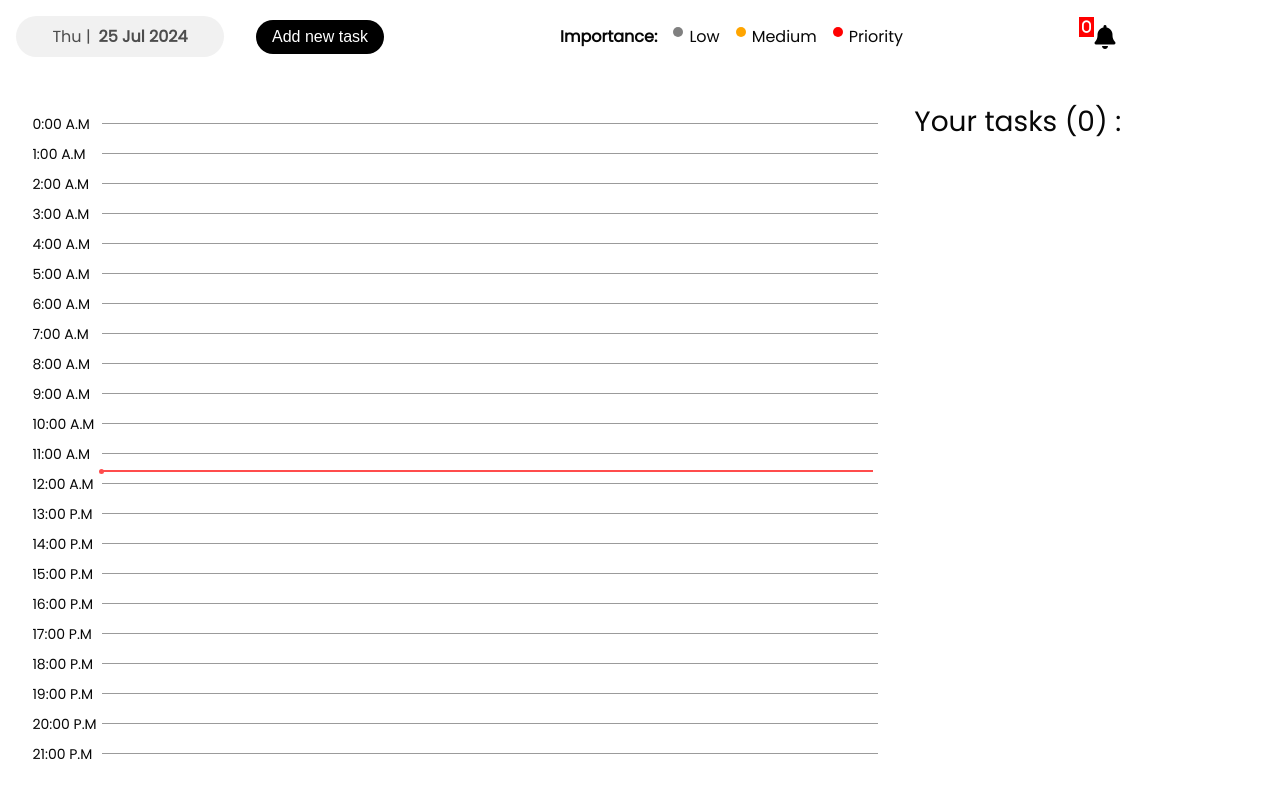
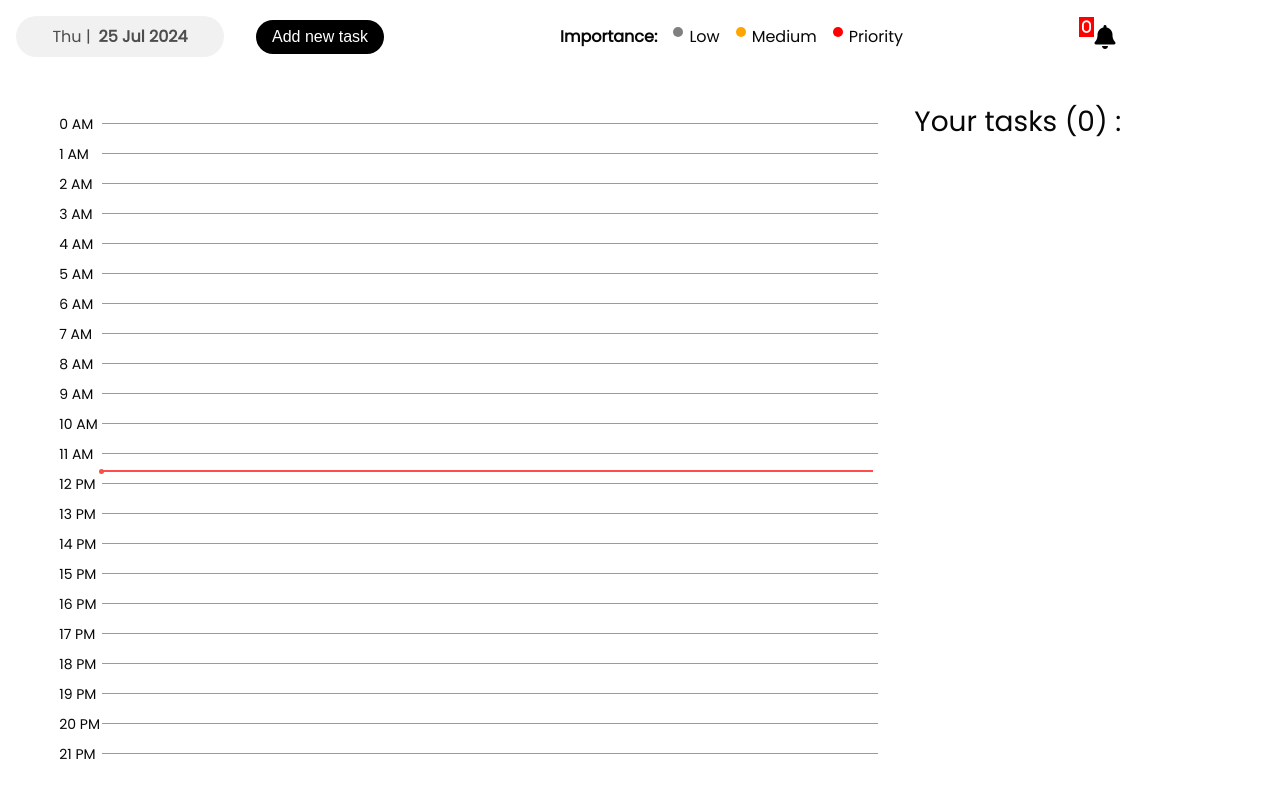
Before and after one commit to josephmalete1997/Portfolio, a plain HTML site: page projects/Task-planner/index.html in a window 1280 px wide. Drawn offline with Linux system fonts and the light colour scheme.

Commit message:
added timeStamp on event on timeline

```diff
--- a/projects/Task-planner/css/task.css
+++ b/projects/Task-planner/css/task.css
@@ -50,7 +50,7 @@
 .text {
   position: absolute;
   margin: 0px;
-  left: -70px;
+  left: -2.7rem;
   top: -10px;
   user-select: none;
   font-size: 14px;
--- a/projects/Task-planner/js/tasks.js
+++ b/projects/Task-planner/js/tasks.js
@@ -3,9 +3,9 @@ function timeLine() {
     const hours = document.createElement("div");
     const text = document.createElement("p");
     let p;
-    i > 12 ? (p = "P.M") : (p = "A.M");
+    i >= 12 ? (p = "PM") : (p = "AM");
     text.classList.add("text");
-    text.innerHTML = `${i}:00 ${p}`;
+    text.innerHTML = `${i} ${p}`;
     hours.classList.add("hours");
     hours.append(text);
     timeline.append(hours);
@@ -40,7 +40,7 @@ function addToTimeline(taskObject) {
     newTask.style.top = `${heightFrom * 30 + 50}px`;
     newTask.style.height = `${height * 30}px`;
     newTask.style.background = taskObject[i].color;
-    newTask.innerHTML = taskObject[i].name;
+    newTask.innerHTML = `${taskObject[i].name} <i class='text-time'>(${taskObject[i].from}-${taskObject[i].to})</i>`;
 
     for (let color in colorObject) {
       if (color === taskObject[i].importance) newTask.style.background = `${colorObject[color]}`;
```
